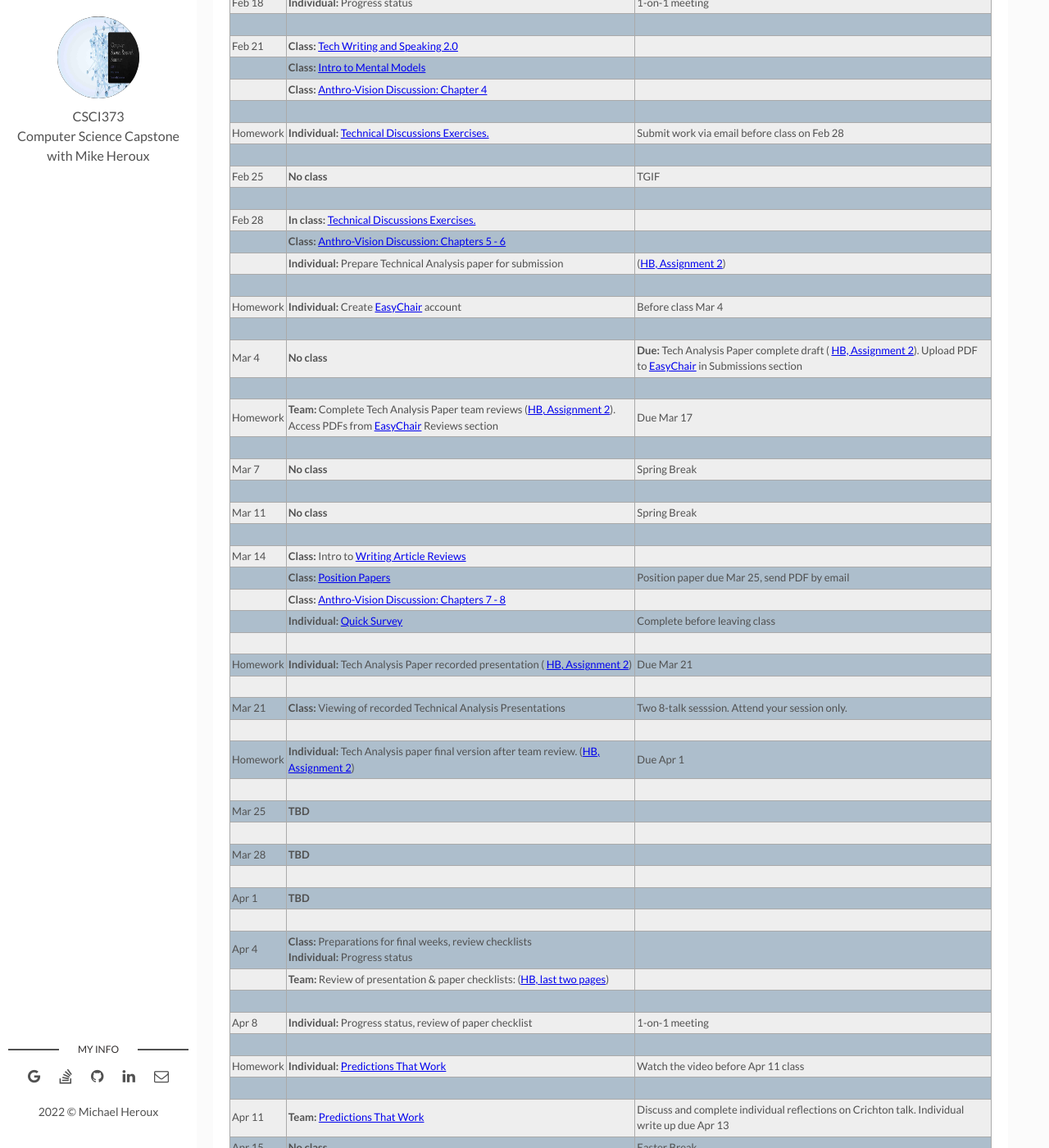
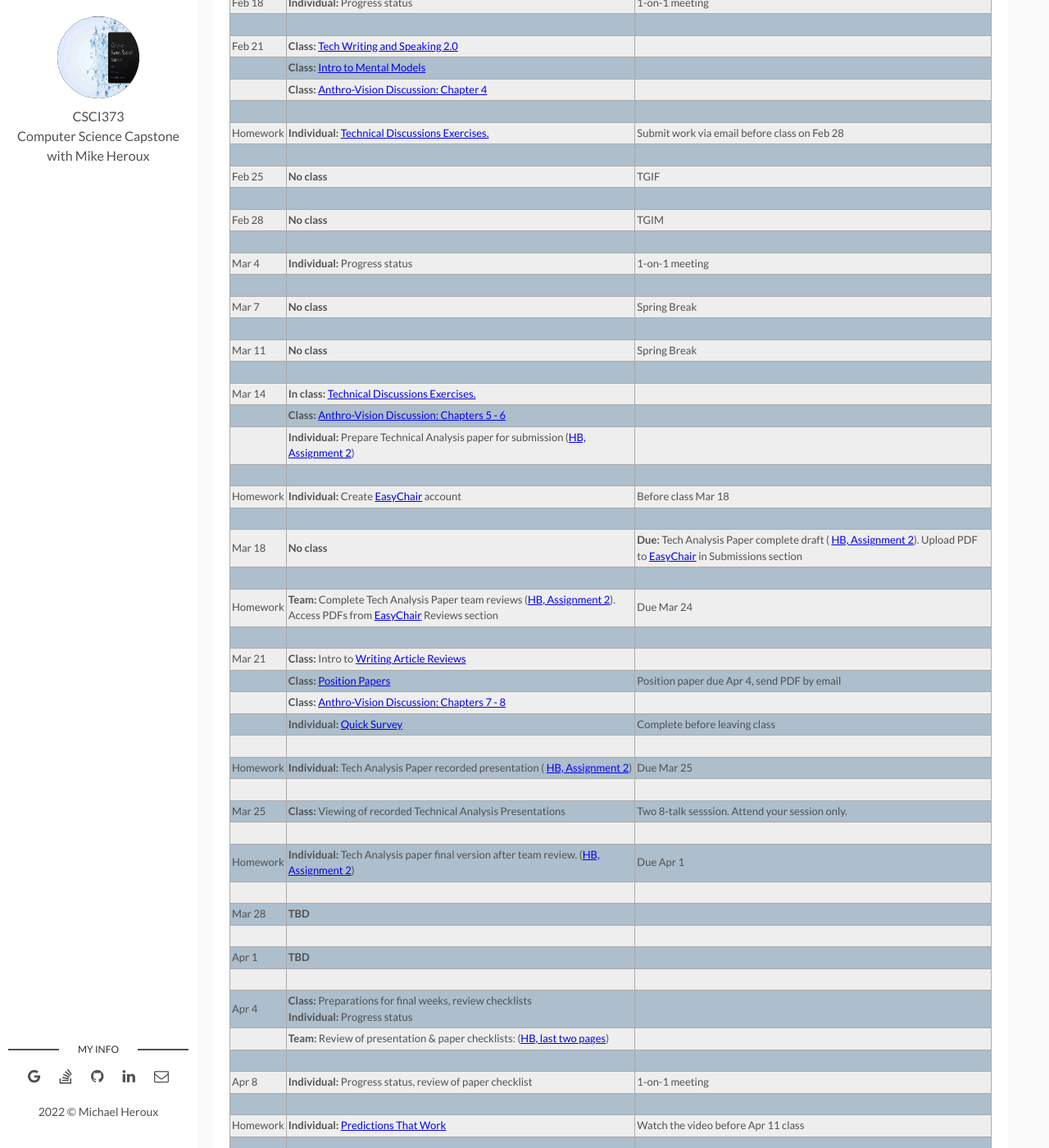
Before and after one commit to maherou/Teaching, a Jekyll site: the page built from files/CS373/2022-Spring-Class-Meeting-Schedule.md, in a window 1280 px wide and 1400 px high, scrolled down 2043 px. Shown: the whole window at 82% size. Built offline with Jekyll 4.4.1, drawn with Linux system fonts in a browser that asks for light colours.

Commit message:
Update 2022-Spring-Class-Meeting-Schedule.md

```diff
--- a/files/CS373/2022-Spring-Class-Meeting-Schedule.md
+++ b/files/CS373/2022-Spring-Class-Meeting-Schedule.md
@@ -84,32 +84,34 @@ Remote Attendance Registration link: [https://csbsju.zoom.us/meeting/register/tJ
 | | | |
 | Feb 25 | **No class** | TGIF |
 | | | |
-| Feb 28 | **In class:** [Technical Discussions Exercises.](https://collegeville.github.io/Orator/DiscussionsThatWork/)| |
-| | **Class:** [Anthro-Vision Discussion: Chapters 5 - 6](../Anthro-Vision)  | |
-| | **Individual:** Prepare Technical Analysis paper for submission | ([HB, Assignment 2](./CSCI373CourseHandbookLatestEdition.pdf)) |
+| Feb 28 | **No class** | TGIM |
 | | | |
-| Homework | **Individual:** Create [EasyChair](https://easychair.org/conferences/?conf=spring2022tap) account | Before class Mar 4 |
-| | | |
-| Mar 4 | **No class** | **Due:** Tech Analysis Paper complete draft ( [HB, Assignment 2](../CSCI373CourseHandbookLatestEdition.pdf)). Upload PDF to [EasyChair](https://easychair.org/conferences/?conf=spring2022tap) in Submissions section|
-| | | |
-| Homework | **Team:** Complete Tech Analysis Paper team reviews ([HB, Assignment 2](../CSCI373CourseHandbookLatestEdition.pdf)). Access PDFs from [EasyChair](https://easychair.org/conferences/?conf=fall2021tap) Reviews section | Due Mar 17 |
+|Mar 4  | **Individual:** Progress status | 1-on-1  meeting |
 | | | |
 | Mar 7 | **No class** | Spring Break |
 | | | |
 | Mar 11 | **No class** |  Spring Break |
 | | | |
-| Mar 14 | **Class:** Intro to [Writing Article Reviews](../EffectiveReviews) | |
-| | **Class:** [Position Papers](https://collegeville.github.io/Scribe/PositionPapers/) | Position paper due Mar 25, send PDF by email |
+| Mar 14 | **In class:** [Technical Discussions Exercises.](https://collegeville.github.io/Orator/DiscussionsThatWork/)| |
+| | **Class:** [Anthro-Vision Discussion: Chapters 5 - 6](../Anthro-Vision)  | |
+| | **Individual:** Prepare Technical Analysis paper for submission ([HB, Assignment 2](./CSCI373CourseHandbookLatestEdition.pdf)) | |
+| | | |
+| Homework | **Individual:** Create [EasyChair](https://easychair.org/conferences/?conf=spring2022tap) account | Before class Mar 18 |
+| | | |
+| Mar 18 | **No class** | **Due:** Tech Analysis Paper complete draft ( [HB, Assignment 2](../CSCI373CourseHandbookLatestEdition.pdf)). Upload PDF to [EasyChair](https://easychair.org/conferences/?conf=spring2022tap) in Submissions section|
+| | | |
+| Homework | **Team:** Complete Tech Analysis Paper team reviews ([HB, Assignment 2](../CSCI373CourseHandbookLatestEdition.pdf)). Access PDFs from [EasyChair](https://easychair.org/conferences/?conf=fall2021tap) Reviews section | Due Mar 24 |
+| | | |
+| Mar 21 | **Class:** Intro to [Writing Article Reviews](../EffectiveReviews) | |
+| | **Class:** [Position Papers](https://collegeville.github.io/Scribe/PositionPapers/) | Position paper due Apr 4, send PDF by email |
 | | **Class:** [Anthro-Vision Discussion: Chapters 7 - 8](../Anthro-Vision)  | |
 | | **Individual:** [Quick Survey](https://forms.gle/v77ztSXy42bzjfKF8) | Complete before leaving class |
 | | | |
-| Homework | **Individual:** Tech Analysis Paper recorded presentation ( [HB, Assignment 2](../CSCI373CourseHandbookLatestEdition.pdf)) | Due Mar 21 |
+| Homework | **Individual:** Tech Analysis Paper recorded presentation ( [HB, Assignment 2](../CSCI373CourseHandbookLatestEdition.pdf)) | Due Mar 25 |
 | | | |
-| Mar 21 | **Class:** Viewing of recorded Technical Analysis Presentations| Two 8-talk sesssion. Attend your session only. |
+| Mar 25 | **Class:** Viewing of recorded Technical Analysis Presentations| Two 8-talk sesssion. Attend your session only. |
 | | | |
 | Homework | **Individual:** Tech Analysis paper final version after team review. ([HB, Assignment 2](../CSCI373CourseHandbookLatestEdition.pdf)) | Due Apr 1 |
-| | | |
-| Mar 25 | **TBD** | |
 | | | |
 | Mar 28 | **TBD** | |
 | | | |
```
